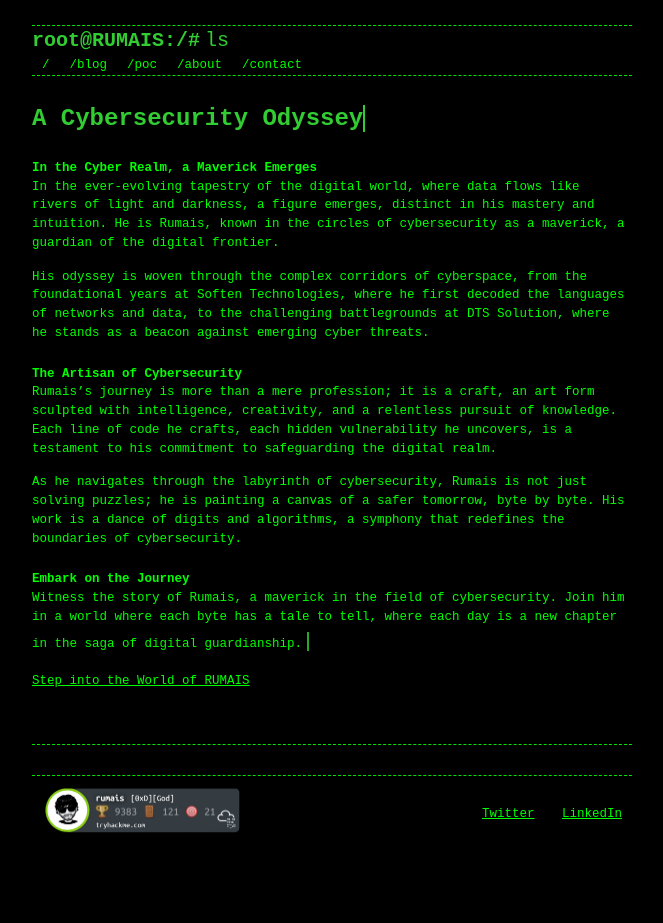
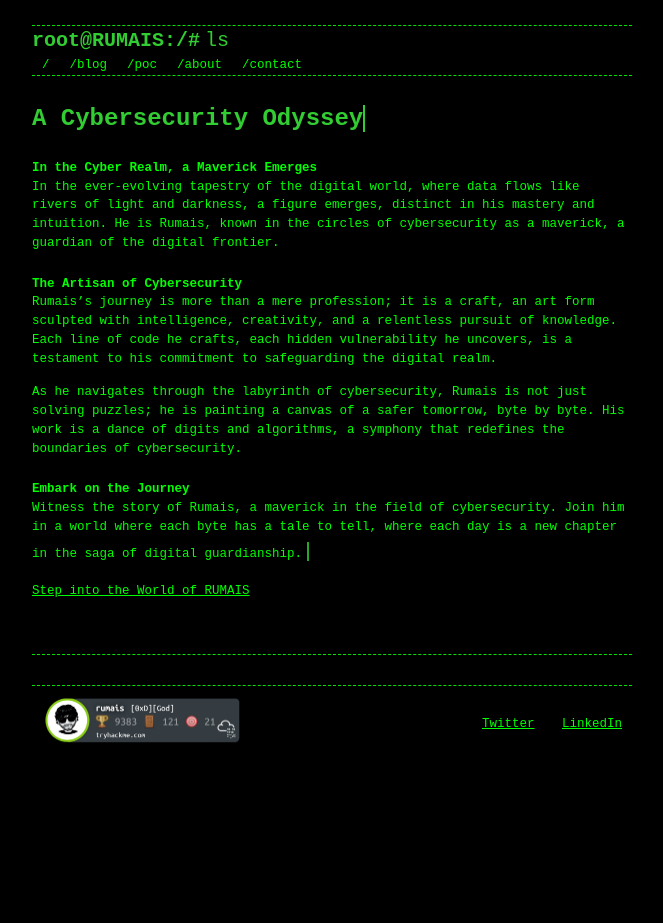
Before and after one commit to rumaiiis/rumaiiis.github.io, a Jekyll site: the page built from index.md, in a window 1280 px wide. Shown: the whole page, without its empty margins (308-971 px from the left). Built offline with Jekyll 4.4.1, drawn with Linux system fonts in a browser that asks for light colours; after the commit the page ends 900 px from its top, so only the background shows below that.

Commit message:
index  updated

```diff
--- a/index.md
+++ b/index.md
@@ -9,7 +9,6 @@ title: /
 
 In the ever-evolving tapestry of the digital world, where data flows like rivers of light and darkness, a figure emerges, distinct in his mastery and intuition. He is Rumais, known in the circles of cybersecurity as a maverick, a guardian of the digital frontier.
 
-His odyssey is woven through the complex corridors of cyberspace, from the foundational years at Soften Technologies, where he first decoded the languages of networks and data, to the challenging battlegrounds at DTS Solution, where he stands as a beacon against emerging cyber threats.
 
 ## The Artisan of Cybersecurity
 
```
Also changed, not shown: 1 other file.
